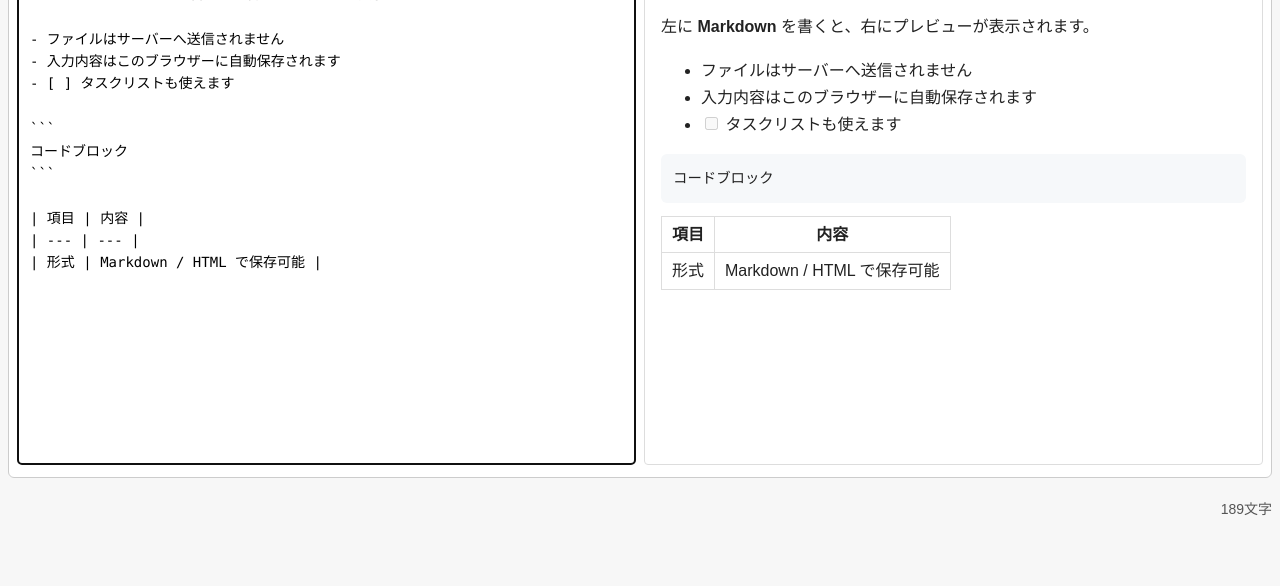
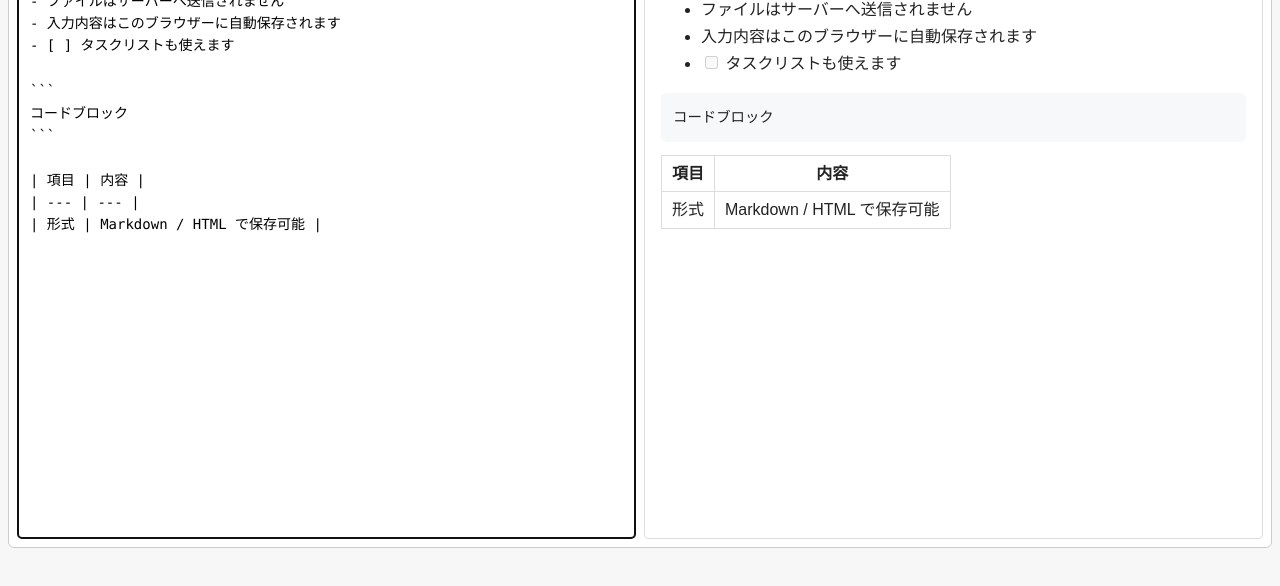
Before and after one commit to twinbird/utils, a website: page markdown-editor/index.html in a window 1280 px wide. Shown: the part 214-800 px from the top of the page. Drawn offline with Linux system fonts and the light colour scheme.

Commit message:
Remove character count and expand Markdown editor vertically

```diff
--- a/markdown-editor/app.css
+++ b/markdown-editor/app.css
@@ -4,7 +4,7 @@
 
 body {
   font-family: Arial, sans-serif;
-  margin: 20px 8px;
+  margin: 8px;
   background: #f7f7f7;
   color: #222;
 }
@@ -15,7 +15,8 @@ body {
 
 h1 {
   text-align: center;
-  margin: 8px 0 16px;
+  font-size: 22px;
+  margin: 2px 0 8px;
 }
 
 input,
@@ -39,7 +40,7 @@ button {
 }
 
 .editor-area {
-  padding: 12px 8px;
+  padding: 8px;
   border: 1px solid #ccc;
   border-radius: 6px;
   background: #fff;
@@ -96,7 +97,8 @@ button {
 #editor {
   box-sizing: border-box;
   width: 100%;
-  height: calc(100vh - 260px);
+  height: calc(100vh - 148px);
+  height: calc(100dvh - 148px);
   min-height: 320px;
   padding: 12px;
   border: 1px solid #ddd;
@@ -109,7 +111,8 @@ button {
 
 .preview {
   box-sizing: border-box;
-  height: calc(100vh - 260px);
+  height: calc(100vh - 148px);
+  height: calc(100dvh - 148px);
   min-height: 320px;
   padding: 4px 16px 12px;
   border: 1px solid #ddd;
@@ -166,28 +169,14 @@ button {
   max-width: 100%;
 }
 
-.meta-row {
-  display: flex;
-  justify-content: space-between;
-  align-items: baseline;
-  gap: 16px;
-}
-
 .status-message {
-  min-height: 24px;
-  margin: 12px 0 0;
+  min-height: 20px;
+  margin: 6px 0 0;
   color: #c62828;
 }
 
 .status-message.is-success {
   color: #2e7d32;
-}
-
-.char-count {
-  margin: 12px 0 0;
-  color: #555;
-  font-size: 14px;
-  white-space: nowrap;
 }
 
 @media (max-width: 720px) {
--- a/markdown-editor/app.js
+++ b/markdown-editor/app.js
@@ -10,7 +10,6 @@ document.addEventListener('DOMContentLoaded', () => {
   const saveButton = document.getElementById('save-btn');
   const fileNameLabel = document.getElementById('file-name');
   const statusMessage = document.getElementById('status-message');
-  const charCount = document.getElementById('char-count');
   const saveModal = document.getElementById('save-modal');
   const saveFilename = document.getElementById('save-filename');
   const saveFormat = document.getElementById('save-format');
@@ -77,7 +76,6 @@ document.addEventListener('DOMContentLoaded', () => {
 
   const render = () => {
     preview.innerHTML = markedApi.parse(editor.value);
-    charCount.textContent = `${editor.value.length}文字`;
   };
 
   const persist = () => {
--- a/markdown-editor/index.html
+++ b/markdown-editor/index.html
@@ -107,10 +107,7 @@
         />
       </div>
 
-      <div class="meta-row">
-        <p id="status-message" class="status-message" aria-live="polite"></p>
-        <p id="char-count" class="char-count"></p>
-      </div>
+      <p id="status-message" class="status-message" aria-live="polite"></p>
 
       <div id="save-modal" class="modal-backdrop" hidden>
         <div
```
